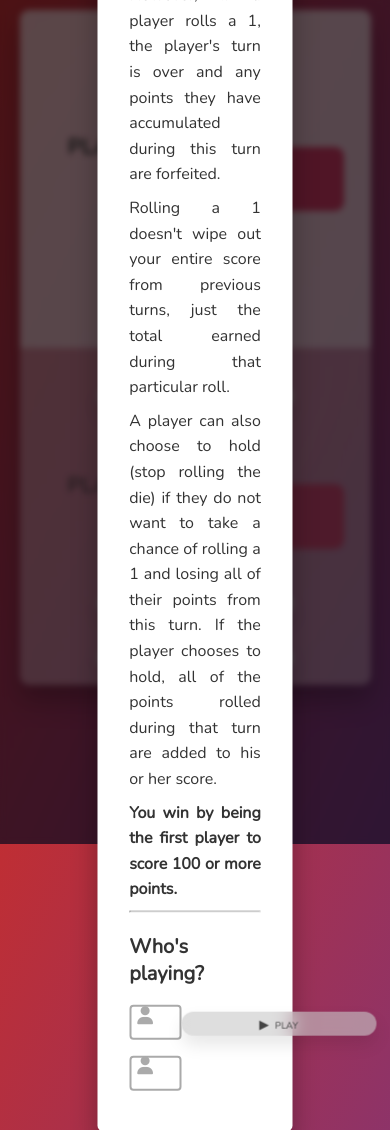
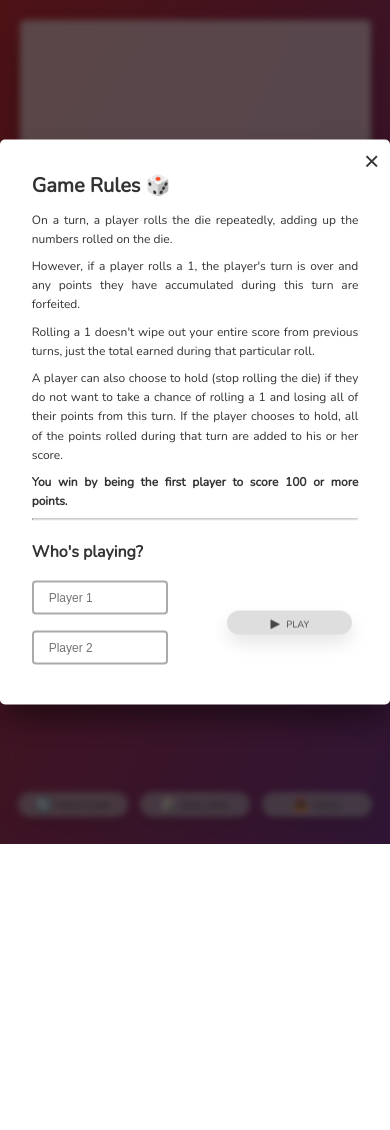
Before and after one commit to molendaluisa/pig-game, a plain HTML site: page index.html in a window 390 px wide. After the commit the page ends 844 px from the top, so only its background shows below. Drawn offline with nearby package versions, Linux system fonts and the light colour scheme.

Commit message:
responsiveness added

```diff
--- a/style.css
+++ b/style.css
@@ -35,13 +35,11 @@ body {
   filter: blur();
   box-shadow: 0 3rem 5rem rgba(0, 0, 0, 0.25);
   border-radius: 9px;
-  overflow: hidden;
 }
 
 .player {
+  width: 100%;
   height: 100%;
-  width: 100%;
-  flex: 50%;
   padding: 9rem;
   display: flex;
   flex-direction: column;
@@ -104,7 +102,6 @@ body {
   font-size: 3.5rem;
 }
 
-/* ABSOLUTE POSITIONED ELEMENTS */
 .btn--wrapper {
   display: flex;
   flex-direction: column;
@@ -275,7 +272,6 @@ body {
   top: 60px;
 }
 
-
 @media (max-width: 62.5em) {
   html {
     font-size: 33%;
@@ -287,7 +283,7 @@ body {
     flex-direction: column;
     width: 90%;
     height: 80%;
-    margin: 10px auto;
+    margin: 20px auto;
   }
   .player {
     flex-direction: row;
@@ -301,16 +297,52 @@ body {
     margin: 0 auto;
     width: 50%;
   }
-  .dice {
-    top: 48rem;
+  .btn--wrapper {
+    order: 3;
+    position: absolute;
+    flex-direction: row;
+    align-items: flex-end;
+    bottom: -18%;
   }
   .btn {
-    bottom: 0;
+    width: 110px;
+    margin: 0 6px;
   }
-  .btn--wrapper {
-    bottom: 0;
+  .btn--primary {
+    background-color: rgba(255, 255, 255, 0.9);
   }
-  .btn::first-letter {
+  .dice {
+    position: absolute;
+    bottom: 1100%;
+  }
+  .modal {
+    width: 100%;
+  }
+  .modal h1 {
+    font-size: 20px;
+    margin-bottom: 12px;
+  }
+  .modal h2 {
+    font-size: 16px;
+    margin-top: 20px;
+  }
+
+  .modal p {
+    font-size: 12px;
+    line-height: 1.6;
+  }
+  .modal i {
     display: none;
   }
+  .input {
+    align-items: center;
+  }
+  .input input[type="text"] {
+    width: 75%;
+    font-size: 12px;
+    padding-left: 15px;
+  }
+  .btn--play {
+    width: 125px;
+  }
 }
```
